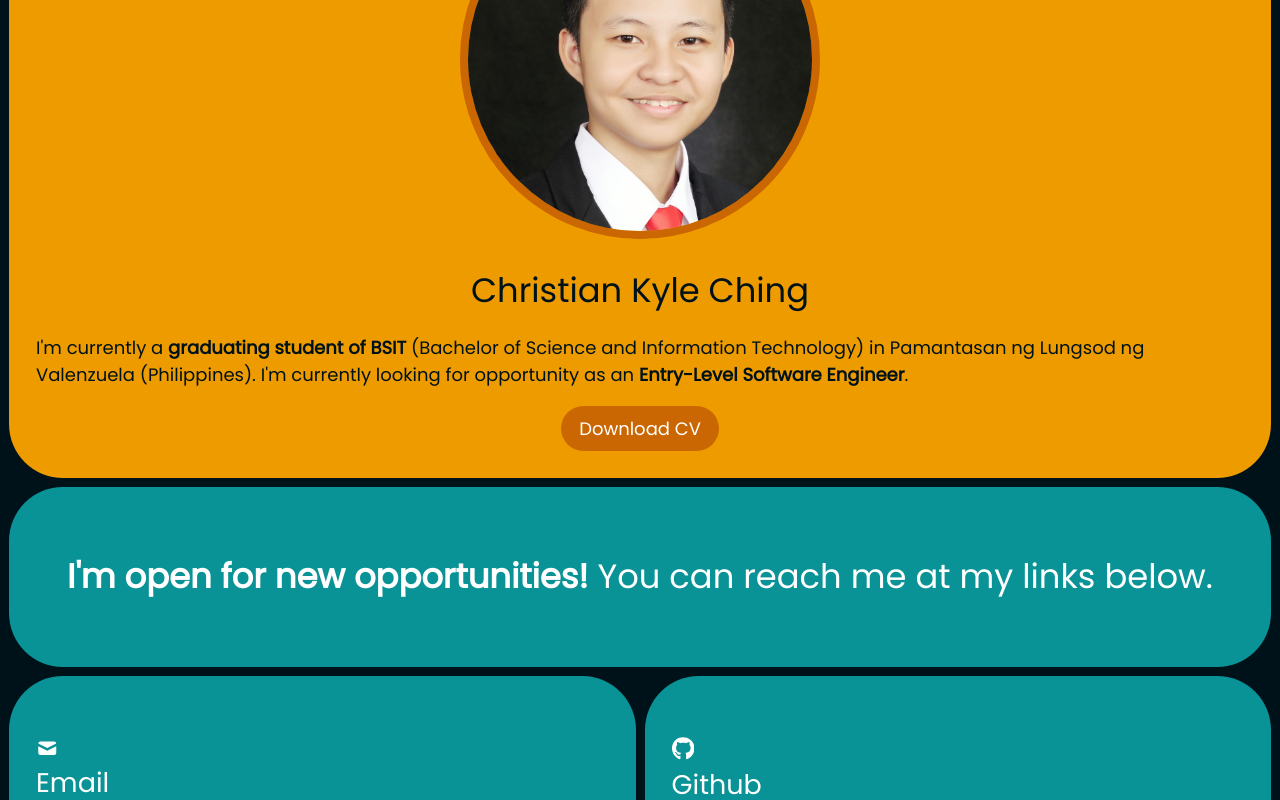
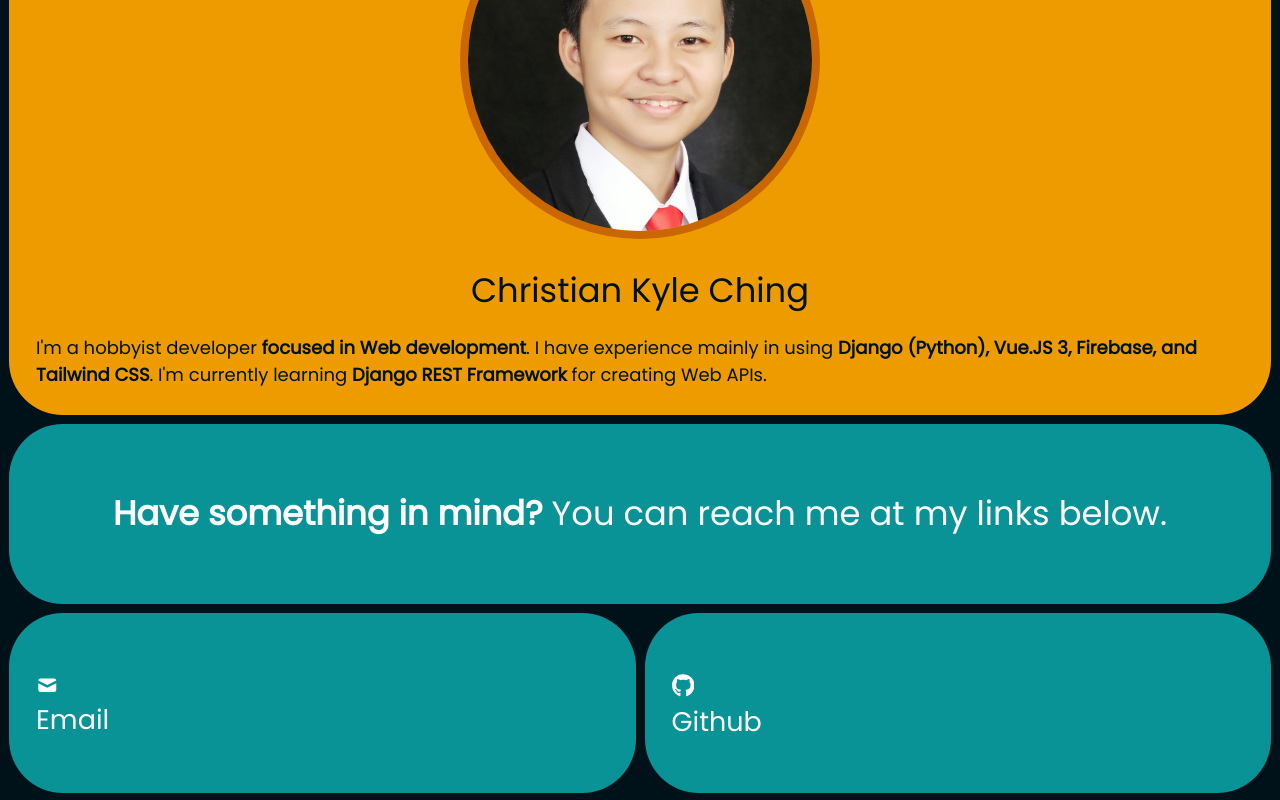
Before and after one commit to christiankyle-ching/vue-portfolio-ckcdev, a Vue app: page / in a window 1280 px wide. Shown: the part 1704-2504 px from the top of the page. Built offline with nearby package versions, Linux system fonts and the light colour scheme.

Commit message:
update: Self description and status

```diff
--- /dev/null
+++ b/src/assets/aboutMe.js
@@ -0,0 +1,16 @@
+// const CURRENT_STATUS = "a Full Stack Developer at Dynameyes";
+const CURRENT_STATUS = "";
+const AVAILABLE_FOR_WORK = false;
+
+let SELF_DESCRIPTION_PARAGRAPHS = [
+  `
+  I'm a hobbyist developer <b>focused in Web development</b>.
+  I have experience mainly in using <b>Django (Python), Vue.JS 3, Firebase, and Tailwind CSS</b>.
+  I'm currently learning <b>Django REST Framework</b> for creating Web APIs.
+  `,
+];
+
+if (CURRENT_STATUS != "")
+  SELF_DESCRIPTION_PARAGRAPHS.push(`I'm currently <b>${CURRENT_STATUS}</b>.`);
+
+export { SELF_DESCRIPTION_PARAGRAPHS, AVAILABLE_FOR_WORK };
--- a/src/components/ProjectImages.vue
+++ b/src/components/ProjectImages.vue
@@ -88,7 +88,6 @@ export default {
   mounted() {},
   methods: {
     onInitSwiper(e) {
-      console.log(e);
       e.navigation.update();
       // SwiperJS not using value of navigation.enabled on init
       // https://github.com/nolimits4web/swiper/issues/4052
--- a/src/views/HomeView.vue
+++ b/src/views/HomeView.vue
@@ -88,31 +88,31 @@
                 class="flex group-hover:opacity-0 transition-opacity"
               >
                 <LoopingAnimator class="m-auto">
-                  <div class="grid grid-cols-[repeat(5,5rem)] gap-8 pr-8">
+                  <div class="grid grid-cols-[repeat(5,5rem)] gap-4 pr-4">
                     <img
                       src="@/assets/images/projects/roomfiles/logo.jpg"
                       alt="RoomFiles"
-                      class="h-14 w-14 md:h-16 md:w-16 rounded-lg bg-white"
+                      class="h-12 w-12 md:h-16 md:w-16 rounded-lg bg-white"
                     />
                     <img
                       src="@/assets/images/projects/nasa_apod/logo.png"
                       alt="NASA's APOD"
-                      class="h-14 w-14 md:h-16 md:w-16 rounded-lg bg-white"
+                      class="h-12 w-12 md:h-16 md:w-16 rounded-lg bg-white"
                     />
                     <img
                       src="@/assets/images/projects/digital-wellbeing-windows/logo.png"
                       alt="Digital Wellbeing for Windows"
-                      class="h-14 w-14 md:h-16 md:w-16 rounded-lg bg-white"
+                      class="h-12 w-12 md:h-16 md:w-16 rounded-lg bg-white"
                     />
                     <img
                       src="@/assets/images/projects/bytes-of-past/logo.png"
                       alt="Bytes of Past"
-                      class="h-14 w-14 md:h-16 md:w-16 rounded-lg bg-white"
+                      class="h-12 w-12 md:h-16 md:w-16 rounded-lg bg-white"
                     />
                     <img
                       src="@/assets/images/projects/budget/logo.jpg"
                       alt="Budget Planner"
-                      class="h-14 w-14 md:h-16 md:w-16 rounded-lg bg-white"
+                      class="h-12 w-12 md:h-16 md:w-16 rounded-lg bg-white"
                     />
                   </div>
                 </LoopingAnimator>
@@ -205,14 +205,10 @@
       <!-- Name and Introduction -->
       <article class="flex flex-col gap-4">
         <h2 class="text-center">Christian Kyle Ching</h2>
-        <p>
-          I'm currently a <strong>graduating student of BSIT</strong> (Bachelor
-          of Science and Information Technology) in Pamantasan ng Lungsod ng
-          Valenzuela (Philippines). I'm currently looking for opportunity as an
-          <strong>Entry-Level Software Engineer</strong>.
-        </p>
+        <p v-for="p in SELF_DESCRIPTION_PARAGRAPHS" v-html="p"></p>
 
         <a
+          v-if="AVAILABLE_FOR_WORK"
           href="https://docs.google.com/document/d/1ZrY_BvP7HT8QPgeHsCmJgeVlVKdK5mvO26gGzG3LZ2M/export?format=pdf"
           class="button text-white !bg-_orange hover:!bg-_light-yellow hover:!text-_red-orange m-auto"
         >
@@ -225,7 +221,10 @@
       <div class="card bg-_teal">
         <header class="m-auto">
           <h2>
-            <strong>I'm open for new opportunities!</strong>
+            <strong v-if="AVAILABLE_FOR_WORK">
+              I'm open for new opportunities!
+            </strong>
+            <strong v-else> Have something in mind? </strong>
             You can reach me at my links below.
           </h2>
         </header>
@@ -322,6 +321,10 @@
 
 <script>
 import { TOP_PROJECTS } from "@/assets/projects.js";
+import {
+  AVAILABLE_FOR_WORK,
+  SELF_DESCRIPTION_PARAGRAPHS,
+} from "@/assets/aboutMe.js";
 
 import LoopingAnimator from "../components/LoopingAnimator.vue";
 import ArrowDownIcon from "../components/icons/ArrowDownIcon.vue";
@@ -352,8 +355,10 @@ export default {
   },
   data() {
     return {
-      MAX_NUMBER_OF_PROJECTS: 4,
+      MAX_NUMBER_OF_PROJECTS: MAX_NUMBER_OF_PROJECTS,
       visibleProjects: visibleProjects,
+      AVAILABLE_FOR_WORK: AVAILABLE_FOR_WORK,
+      SELF_DESCRIPTION_PARAGRAPHS: SELF_DESCRIPTION_PARAGRAPHS,
     };
   },
   mounted() {
```
